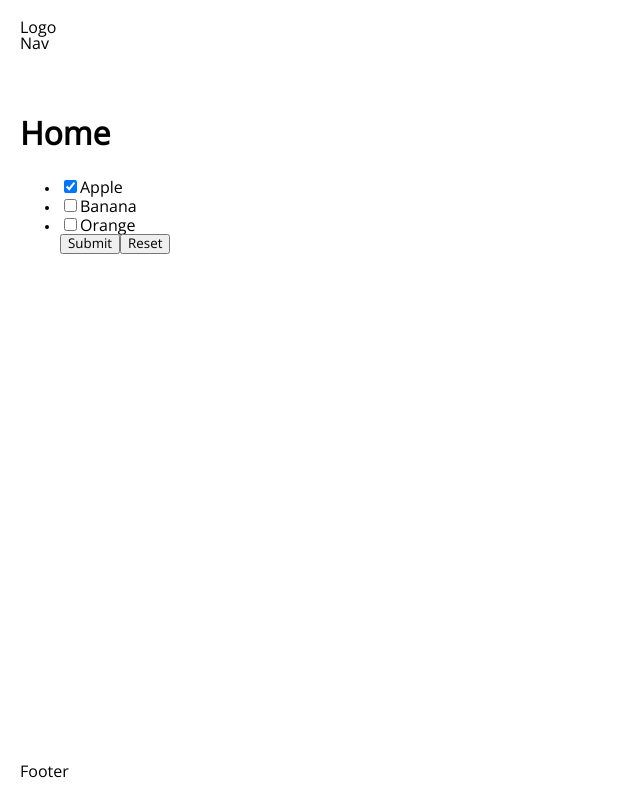
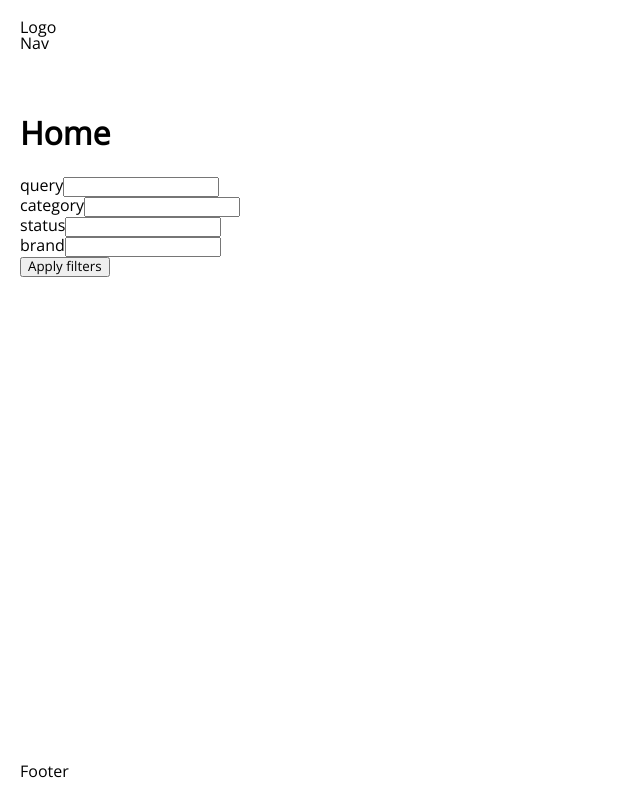
Before and after one commit to jardenna/filter, a React (Vite) app: page / in a window 1280 px wide. Shown: the whole page, without its empty margins (0-640 px from the left). Built offline with nearby package versions, Linux system fonts and the light colour scheme.

Commit message:
search form

```diff
--- /dev/null
+++ b/src/components/SearchFilter.tsx
@@ -0,0 +1,48 @@
+import { FormEvent } from 'react';
+import { useSearchParams } from 'react-router';
+
+function SearchForm({ fields }: { fields: string[] }) {
+  const [searchParams, setSearchParams] = useSearchParams();
+
+  const handleSubmit = (e: FormEvent<HTMLFormElement>) => {
+    e.preventDefault();
+
+    // Læs værdier direkte fra form inputs
+    const formData = new FormData(e.currentTarget);
+    const params = new URLSearchParams(searchParams);
+
+    const valuesArray: string[] = [];
+
+    fields.forEach((field) => {
+      const value = formData.get(field)?.toString().trim() || '';
+      if (value) {
+        params.set(field, value); // opdater searchParams
+        valuesArray.push(value); // til array
+      } else {
+        params.delete(field); // fjern hvis tom
+      }
+    });
+
+    setSearchParams(params); // opdater URL
+    console.log(valuesArray); // her er dit array med udfyldte queries
+  };
+
+  return (
+    <form onSubmit={handleSubmit}>
+      {fields.map((field) => (
+        <div key={field}>
+          <label htmlFor={field}>{field}</label>
+          <input
+            id={field}
+            name={field}
+            defaultValue={searchParams.get(field) || ''} // uncontrolled input
+          />
+        </div>
+      ))}
+
+      <button type="submit">Apply filters</button>
+    </form>
+  );
+}
+
+export default SearchForm;
--- a/src/pages/HomePage.tsx
+++ b/src/pages/HomePage.tsx
@@ -1,21 +1,22 @@
-import CheckboxList from '../components/filter/CheckboxList';
+import SearchForm from '../components/SearchFilter';
 
-const checkboxItems = [
+export const checkboxItems = [
   { id: 'apple', label: 'Apple' },
   { id: 'banana', label: 'Banana' },
   { id: 'orange', label: 'Orange' },
 ];
-const defaultChecked = ['apple'];
+export const defaultChecked = ['apple'];
 
 const HomePage = () => (
   <section>
     <header>
       <h1>Home</h1>
     </header>
-    <CheckboxList
+    {/* <CheckboxList
       checkboxItems={checkboxItems}
       defaultChecked={defaultChecked}
-    />
+    /> */}
+    <SearchForm fields={['query', 'category', 'status', 'brand']} />
   </section>
 );
 
```
